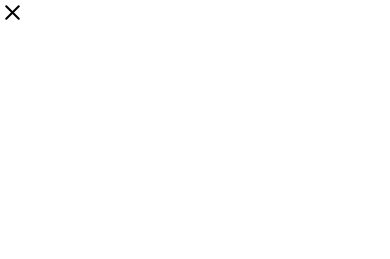
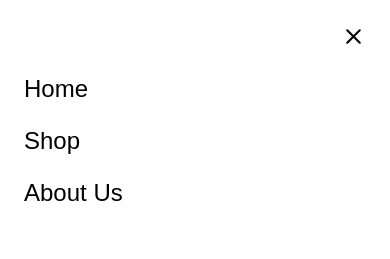
Before and after one commit to robertchapmanrlc/flourishing-flowers, a Next.js app: page / in a window 390 px wide. Both pictures are taken after a click on the button "Open main menu". Shown: the top 259 px of the page. Built offline with nearby package versions, Linux system fonts and the light colour scheme; no server answers; the database is empty; a web font is replaced by a local one.

Commit message:
Added the links to the dialog on mobile devices

```diff
--- a/src/components/Navbar.tsx
+++ b/src/components/Navbar.tsx
@@ -87,7 +87,7 @@ export default function Navbar() {
         open={isOpen}
         onClose={() => setIsOpen(false)}
       >
-        <Dialog.Panel className="w-full sm:max-w-sm fixed inset-y-0 right-0 z-10 bg-white">
+        <Dialog.Panel className="w-full sm:max-w-sm px-6 py-6 flex flex-col items-end fixed inset-y-0 right-0 z-10 bg-white">
           <button type="button" onClick={() => setIsOpen(false)}>
             <span className="sr-only">Close main menu</span>
             <Image
@@ -98,6 +98,32 @@ export default function Navbar() {
               className="cursor-pointer"
             />
           </button>
+          <ul className="w-full mt-6 flex flex-col items-start gap-y-5">
+            <li>
+              <Link
+                href="/"
+                className="text-2xl font-pokova hover:text-primary transition-colors"
+              >
+                Home
+              </Link>
+            </li>
+            <li>
+              <Link
+                href="/shop"
+                className="text-2xl font-pokova hover:text-primary transition-colors"
+              >
+                Shop
+              </Link>
+            </li>
+            <li>
+              <Link
+                href="/about"
+                className="text-2xl font-pokova hover:text-primary transition-colors"
+              >
+                About Us
+              </Link>
+            </li>
+          </ul>
         </Dialog.Panel>
       </Dialog>
     </header>
```
